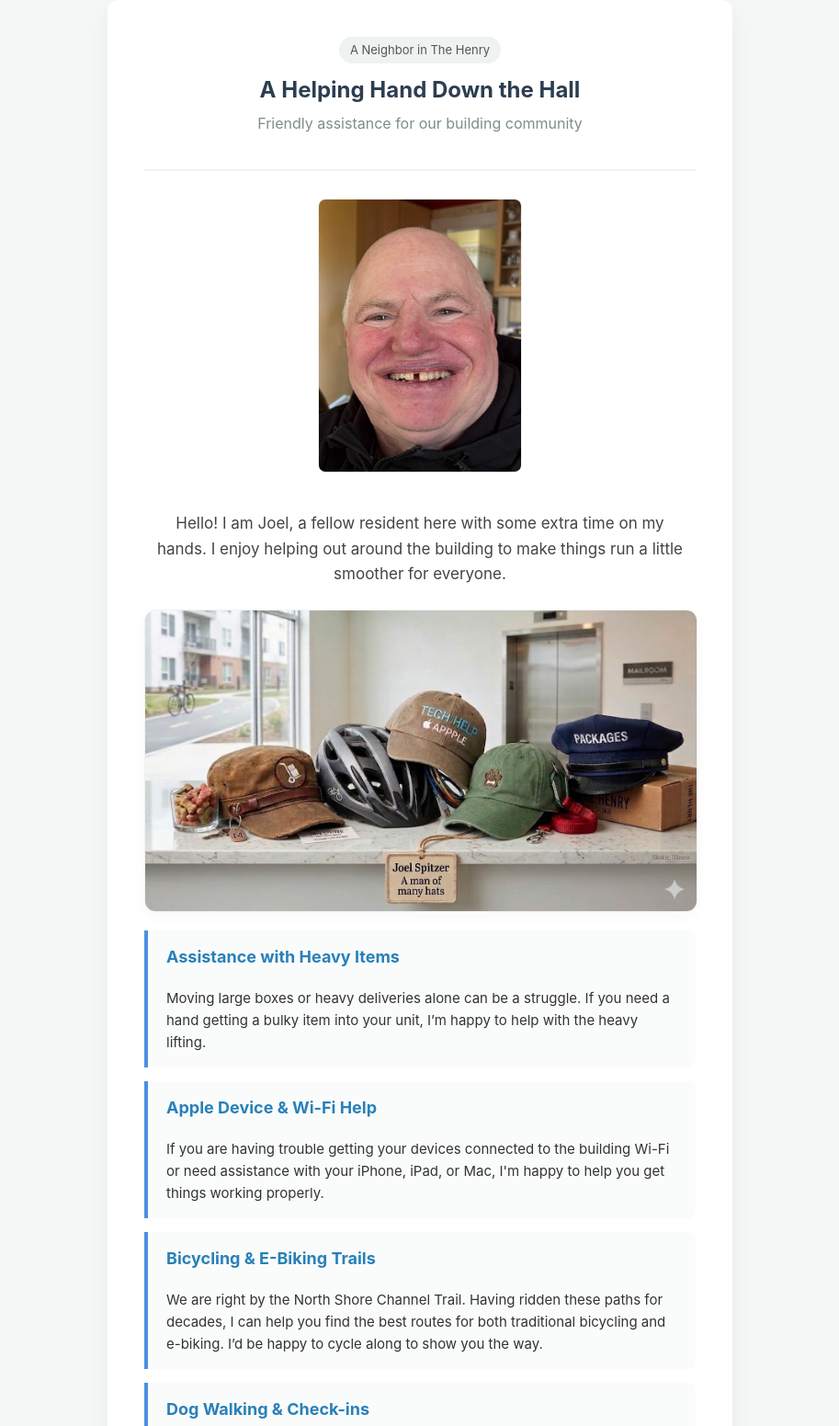
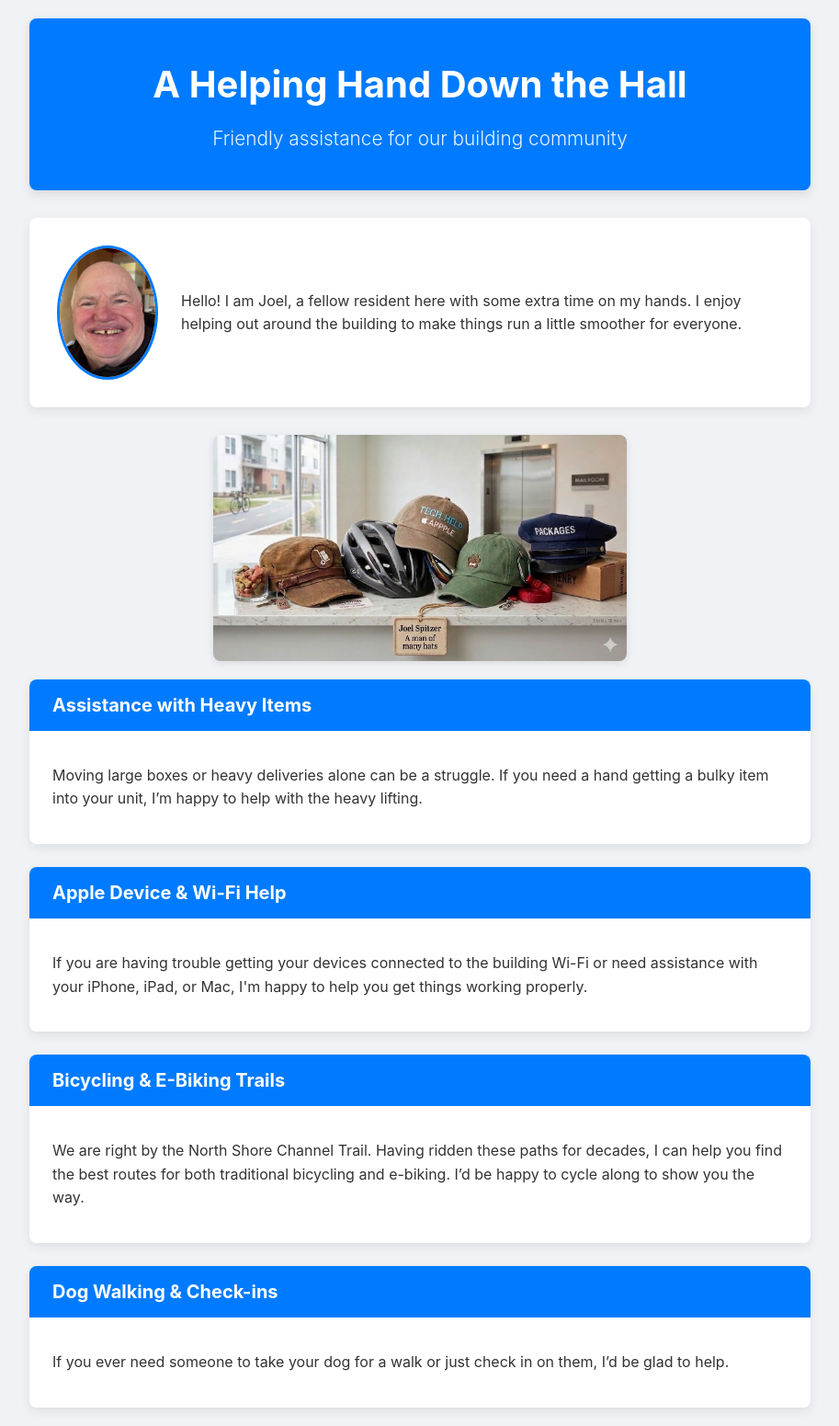
Before and after one commit to joelspitzer/neighbor, a plain HTML site: page index.html in a window 1280 px wide. Shown: the part 20-1571 px from the top of the page at 92% size, without its empty margins (183-1096 px from the left). Drawn offline with Linux system fonts and the light colour scheme.

Commit message:
Update index.html

```diff
--- a/index.html
+++ b/index.html
@@ -5,180 +5,207 @@
     <meta name="viewport" content="width=device-width, initial-scale=1.0">
     <title>A Helping Hand Down the Hall</title>
     <style>
+        /* Modern, clean font stack */
         body {
             font-family: -apple-system, BlinkMacSystemFont, "Segoe UI", Roboto, Helvetica, Arial, sans-serif;
             line-height: 1.6;
             color: #333;
-            background-color: #f4f7f6;
+            background-color: #f0f2f5;
             margin: 0;
             padding: 0;
-            display: flex;
-            justify-content: center;
-            align-items: center;
-            min-height: 100vh;
         }
+
         .container {
-            max-width: 600px;
-            background: white;
-            padding: 40px;
-            border-radius: 12px;
-            box-shadow: 0 10px 25px rgba(0,0,0,0.05);
-            margin: 20px;
+            max-width: 850px;
+            margin: 0 auto;
+            padding: 40px 20px;
         }
-        header {
+
+        /* The new Blue Box for the main Title and Subtitle */
+        .header-box {
+            background-color: #007bff;
+            color: white;
+            padding: 40px 20px;
+            border-radius: 8px;
+            box-shadow: 0 4px 12px rgba(0,0,0,0.1);
             text-align: center;
-            border-bottom: 2px solid #eef2f1;
-            padding-bottom: 20px;
             margin-bottom: 30px;
         }
-        h1 {
-            color: #2c3e50;
+
+        .header-box h1 {
             margin: 0;
-            font-size: 24px;
+            font-size: 2.5rem;
+            color: white;
         }
-        .subtitle {
-            color: #7f8c8d;
-            font-size: 16px;
-            margin-top: 5px;
+
+        .header-box .subtitle {
+            font-size: 1.3rem;
+            margin-top: 10px;
+            font-weight: 300;
+            opacity: 0.9;
         }
-        .profile-section {
-            text-align: center;
-            margin-bottom: 20px;
+
+        /* Profile Card */
+        .card {
+            background: white;
+            padding: 30px;
+            border-radius: 8px;
+            box-shadow: 0 4px 12px rgba(0,0,0,0.08);
+            margin-bottom: 30px;
         }
+
+        .intro-section {
+            display: flex;
+            align-items: center;
+            gap: 25px;
+        }
+
         .profile-img {
-            width: 220px;
+            width: 140px;
+            height: 140px;
+            border-radius: 50%;
+            object-fit: cover;
+            border: 3px solid #007bff;
+        }
+
+        /* Service Boxes with Blue Headers */
+        .service-box {
+            background: white;
+            padding: 0;
+            border-radius: 8px;
+            box-shadow: 0 4px 12px rgba(0,0,0,0.08);
+            margin-bottom: 25px;
+            overflow: hidden;
+        }
+
+        .service-header {
+            background-color: #007bff;
+            color: white;
+            padding: 12px 25px;
+        }
+
+        .service-header h3 {
+            margin: 0;
+            font-size: 1.25rem;
+        }
+
+        .service-body {
+            padding: 20px 25px;
+        }
+
+        .hats-img {
+            width: 100%;
+            max-width: 450px;
             height: auto;
-            max-width: 100%;
             border-radius: 8px;
-            border: 1px solid #eef2f1;
-            margin-bottom: 15px;
-        }
-        .hats-graphic {
-            width: 100%;
-            height: auto;
-            border-radius: 12px;
-            border: 1px solid #eef2f1;
             margin: 20px auto;
             display: block;
-            box-shadow: 0 5px 15px rgba(0,0,0,0.03);
+            box-shadow: 0 2px 8px rgba(0,0,0,0.1);
         }
-        .intro {
-            font-size: 17px;
-            margin-bottom: 25px;
-            color: #444;
+
+        /* Contact Button */
+        .contact-section {
             text-align: center;
-            padding: 0 10px;
+            margin-top: 40px;
+            padding: 40px 20px;
         }
-        .service-section {
-            margin-bottom: 30px;
+
+        .btn {
+            display: inline-block;
+            background-color: #007bff;
+            color: white;
+            padding: 15px 35px;
+            text-decoration: none;
+            border-radius: 4px;
+            font-weight: bold;
+            font-size: 1.1rem;
+            transition: background-color 0.2s;
         }
-        .service-card {
-            background: #fafcfb;
-            border-left: 4px solid #4a90e2;
-            padding: 15px 20px;
-            margin-bottom: 15px;
-            border-radius: 0 8px 8px 0;
+
+        .btn:hover {
+            background-color: #0056b3;
         }
-        .service-card h3 {
-            margin-top: 0;
-            color: #2980b9;
-            font-size: 18px;
+
+        .note {
+            font-size: 0.95rem;
+            color: #666;
+            margin-top: 25px;
+            font-style: italic;
         }
-        .service-card p {
-            margin-bottom: 0;
-            font-size: 15px;
-        }
-        .combined-note {
-            background-color: #f8f9fa;
-            border: 1px solid #e9ecef;
-            padding: 22px;
-            border-radius: 8px;
-            font-size: 15px;
-            margin-top: 25px;
-            color: #555;
-            text-align: center;
-            line-height: 1.5;
-        }
-        footer {
-            margin-top: 30px;
-            text-align: center;
-            font-size: 15px;
-        }
-        .contact-btn {
-            display: inline-block;
-            background: #27ae60;
-            color: white;
-            padding: 12px 25px;
-            text-decoration: none;
-            border-radius: 25px;
-            margin-top: 15px;
-            font-weight: bold;
-        }
-        .unit-badge {
-            display: inline-block;
-            background: #eef2f1;
-            padding: 4px 12px;
-            border-radius: 15px;
-            font-size: 13px;
-            color: #555;
-            margin-bottom: 10px;
+
+        /* Mobile adjustments */
+        @media (max-width: 600px) {
+            .intro-section {
+                flex-direction: column;
+                text-align: center;
+            }
+            .header-box h1 { font-size: 1.8rem; }
+            .header-box .subtitle { font-size: 1.1rem; }
         }
     </style>
 </head>
 <body>
 
 <div class="container">
-    <header>
-        <div class="unit-badge">A Neighbor in The Henry</div>
+    <header class="header-box">
         <h1>A Helping Hand Down the Hall</h1>
-        <p class="subtitle">Friendly assistance for our building community</p>
+        <div class="subtitle">Friendly assistance for our building community</div>
     </header>
 
-    <div class="profile-section">
-        <img src="joel.jpg" alt="Joel Spitzer" class="profile-img">
+    <div class="card">
+        <div class="intro-section">
+            <img src="joel.jpg" alt="Joel Spitzer" class="profile-img">
+            <div>
+                <p>Hello! I am Joel, a fellow resident here with some extra time on my hands. I enjoy helping out around the building to make things run a little smoother for everyone.</p>
+            </div>
+        </div>
     </div>
 
-    <p class="intro">
-        Hello! I am Joel, a fellow resident here with some extra time on my hands. I enjoy helping out around the building to make things run a little smoother for everyone.
-    </p>
+    <img src="hats.jpg" alt="Joel Spitzer - A man of many hats" class="hats-img">
 
-    <img src="hats.jpg" alt="Joel Spitzer - A man of many hats" class="hats-graphic">
-
-    <div class="service-section">
-        <div class="service-card">
-            <h3>Assistance with Heavy Items</h3>
+    <div class="service-box">
+        <div class="service-header"><h3>Assistance with Heavy Items</h3></div>
+        <div class="service-body">
             <p>Moving large boxes or heavy deliveries alone can be a struggle. If you need a hand getting a bulky item into your unit, I’m happy to help with the heavy lifting.</p>
         </div>
+    </div>
 
-        <div class="service-card">
-            <h3>Apple Device & Wi-Fi Help</h3>
+    <div class="service-box">
+        <div class="service-header"><h3>Apple Device & Wi-Fi Help</h3></div>
+        <div class="service-body">
             <p>If you are having trouble getting your devices connected to the building Wi-Fi or need assistance with your iPhone, iPad, or Mac, I'm happy to help you get things working properly.</p>
         </div>
+    </div>
 
-        <div class="service-card">
-            <h3>Bicycling & E-Biking Trails</h3>
+    <div class="service-box">
+        <div class="service-header"><h3>Bicycling & E-Biking Trails</h3></div>
+        <div class="service-body">
             <p>We are right by the North Shore Channel Trail. Having ridden these paths for decades, I can help you find the best routes for both traditional bicycling and e-biking. I’d be happy to cycle along to show you the way.</p>
         </div>
+    </div>
 
-        <div class="service-card">
-            <h3>Dog Walking & Check-ins</h3>
+    <div class="service-box">
+        <div class="service-header"><h3>Dog Walking & Check-ins</h3></div>
+        <div class="service-body">
             <p>If you ever need someone to take your dog for a walk or just check in on them, I’d be glad to help.</p>
         </div>
+    </div>
 
-        <div class="service-card">
-            <h3>Misplaced Packages</h3>
+    <div class="service-box">
+        <div class="service-header"><h3>Misplaced Packages</h3></div>
+        <div class="service-body">
             <p>I regularly check common areas for misplaced delivery packages. When I find them, I move them to the mailroom so they stay secure and reach the correct residents.</p>
         </div>
     </div>
 
-    <div class="combined-note">
-        <strong>A Friendly Note:</strong> This assistance is provided strictly as a personal favor between neighbors. I do not accept any payment or tips for my time. If you feel compelled to give, please consider making a donation to your favorite charity instead.
+    <div class="contact-section">
+        <p>Need a hand? Reach out or just say hello in the hall!</p>
+        <a href="mailto:info@joelspitzer.com" class="btn">Send me a message</a>
+
+        <div class="note">
+            <strong>A Friendly Note:</strong> This assistance is provided strictly as a personal favor between neighbors. I do not accept any payment or tips for my time. If you feel compelled to give, please consider making a donation to your favorite charity instead.
+        </div>
     </div>
-
-    <footer>
-        <p>Need a hand? Reach out or just say hello in the hall!</p>
-        <a href="mailto:info@joelspitzer.com" class="contact-btn">Send me a message</a>
-    </footer>
 </div>
 
 </body>
```
